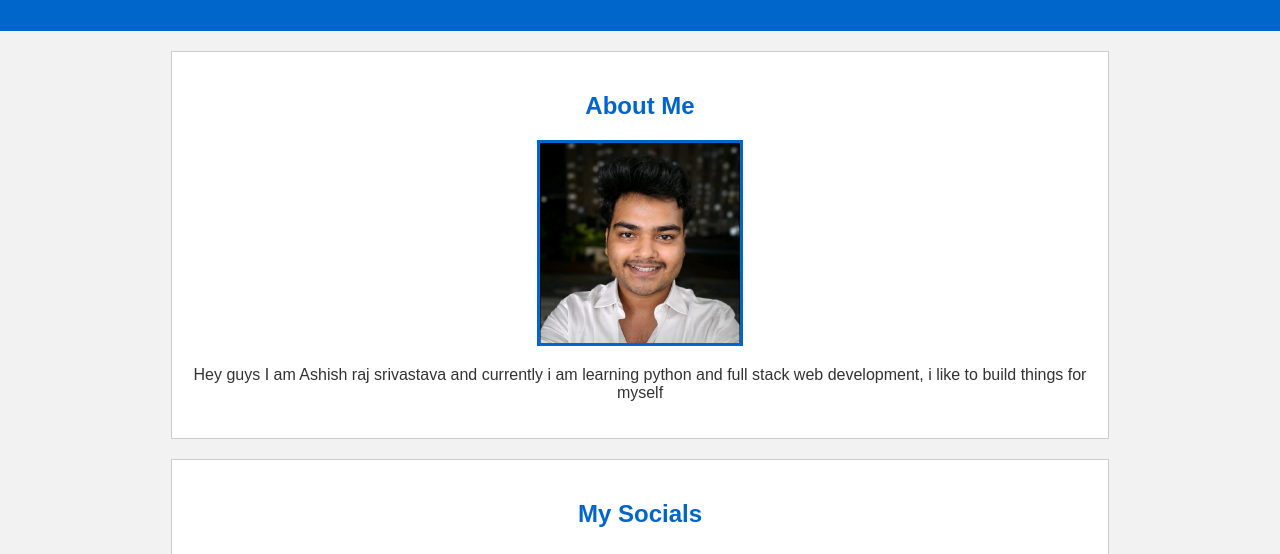
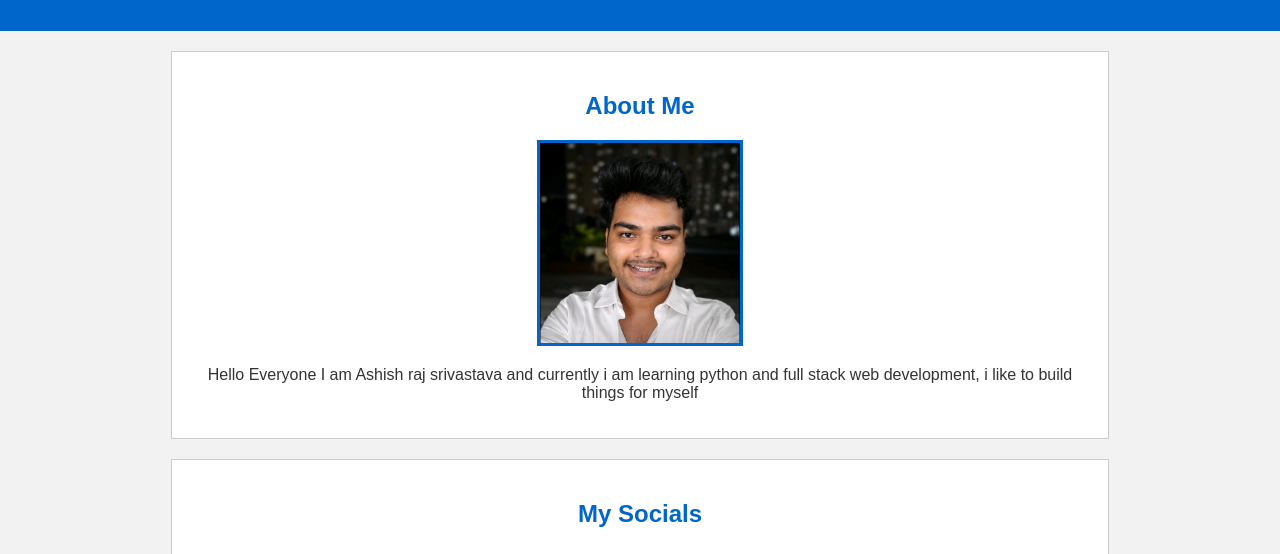
Before and after one commit to ashishraj-github/about-ashish, a plain HTML site: page index.html in a window 1280 px wide. Shown: the part 157-711 px from the top of the page. Drawn offline with Linux system fonts and the light colour scheme.

Commit message:
Fix greeting in About Me section
Updated the 'About Me' section to correct a greeting and improve clarity.

```diff
--- a/index.html
+++ b/index.html
@@ -23,7 +23,7 @@
     <h2>About Me</h2>
     <img src="portfolio.png" alt="Photo of Ashish Raj Srivastava" width="200">
     <p>
-      Hey guys I am Ashish raj srivastava and currently i am learning python and full stack web development, i like to build things for myself
+      Hello Everyone I am Ashish raj srivastava and currently i am learning python and full stack web development, i like to build things for myself
     </p>
   </div>
 
```
